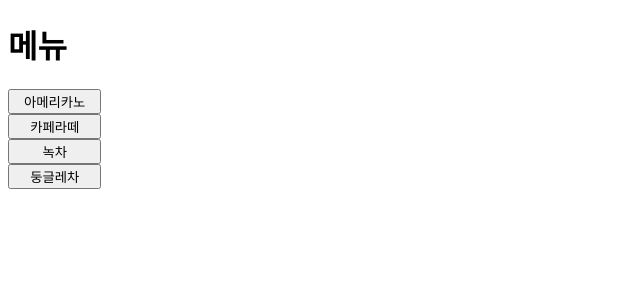
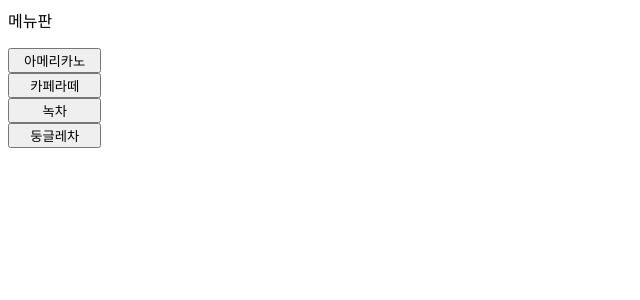
Before and after one commit to kyowon1108/david, a Flask app: page /menu in a window 1280 px wide. Shown: the top 300 px of the page, without its empty margins (0-640 px from the left). Run offline with Flask 3, Linux system fonts and the light colour scheme.

Commit message:
Update menu.html in github web

```diff
--- a/templates/menu.html
+++ b/templates/menu.html
@@ -6,7 +6,7 @@
   <title>메뉴 페이지</title>
 </head>
 <body>
-  <h1>메뉴</h1>
+  메뉴판<p>
     <button name="menu1" style="width:70pt;">아메리카노</button><br>
     <button name="menu2" style="width:70pt;">카페라떼</button><br>
     <button name="menu2" style="width:70pt;">녹차</button><br>
```
